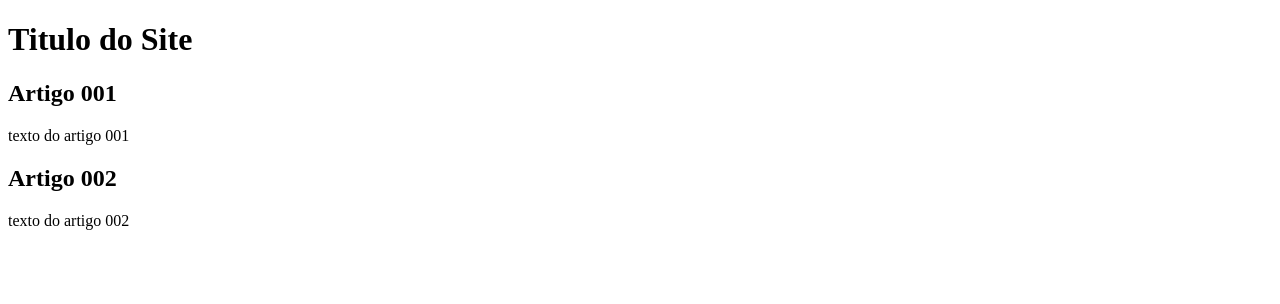
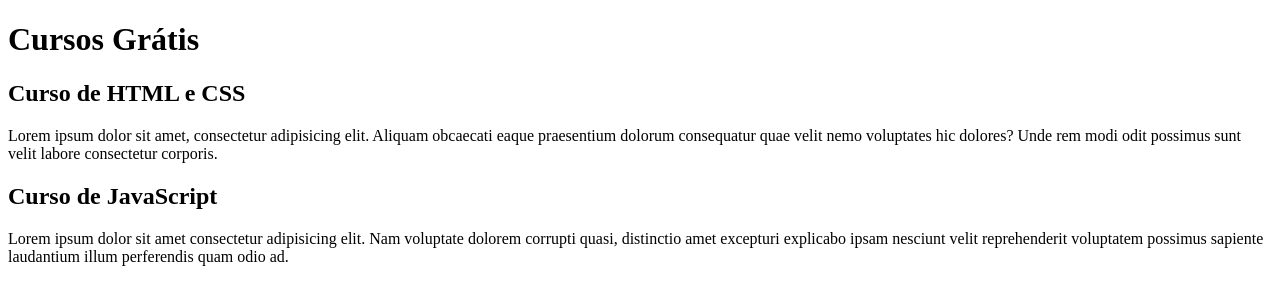
Before and after one commit to DevHenriquePedroso/projeto-site, a plain HTML site: page index.html in a window 1280 px wide. Drawn offline with Linux system fonts and the light colour scheme.

Commit message:
comecei a escrever o conteúdo

```diff
--- a/index.html
+++ b/index.html
@@ -8,15 +8,15 @@
 <body>
     <main>
         <header>
-            <h1>Titulo do Site</h1>
+            <h1>Cursos Grátis</h1>
         </header>
         <article>
-            <h2>Artigo 001</h2>
-            <p>texto do artigo 001</p>
+            <h2>Curso de HTML e CSS</h2>
+            <p>Lorem ipsum dolor sit amet, consectetur adipisicing elit. Aliquam obcaecati eaque praesentium dolorum consequatur quae velit nemo voluptates hic dolores? Unde rem modi odit possimus sunt velit labore consectetur corporis.</p>
         </article>
         <article>
-            <h2>Artigo 002</h2>
-            <p>texto do artigo 002</p>
+            <h2>Curso de JavaScript</h2>
+            <p>Lorem ipsum dolor sit amet consectetur adipisicing elit. Nam voluptate dolorem corrupti quasi, distinctio amet excepturi explicabo ipsam nesciunt velit reprehenderit voluptatem possimus sapiente laudantium illum perferendis quam odio ad.</p>
         </article>
     </main>
 </body>
```
